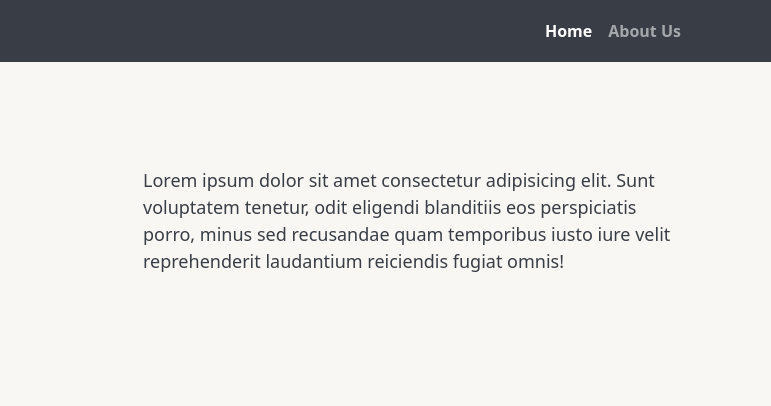
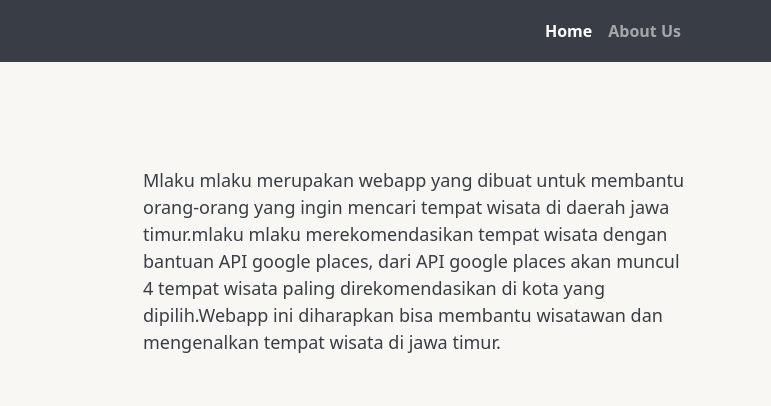
Before and after one commit to duduaja/code_project_uas, a plain HTML site: page user inteface/about_us.html in a window 1280 px wide. Shown: the top 406 px of the page, 509-1280 px from the left. Drawn offline with nearby package versions, Linux system fonts and the light colour scheme.

Commit message:
menambahkan deskripsi mlaku

```diff
--- a/user inteface/about_us.html
+++ b/user inteface/about_us.html
@@ -46,8 +46,8 @@
           </div>
           <div class="col-lg-6 text-center align-middle">
             <p class="text-start" id="text-mlaku">
-              Lorem ipsum dolor sit amet consectetur adipisicing elit. Sunt voluptatem tenetur, odit eligendi blanditiis eos perspiciatis porro, minus sed recusandae quam temporibus iusto iure velit reprehenderit laudantium reiciendis
-              fugiat omnis!
+              Mlaku mlaku merupakan webapp yang dibuat untuk membantu orang-orang yang ingin mencari tempat wisata di daerah jawa timur.mlaku mlaku merekomendasikan tempat wisata dengan bantuan API google places, dari API google places akan
+              muncul 4 tempat wisata paling direkomendasikan di kota yang dipilih.Webapp ini diharapkan bisa membantu wisatawan dan mengenalkan tempat wisata di jawa timur.
             </p>
           </div>
         </div>
```
